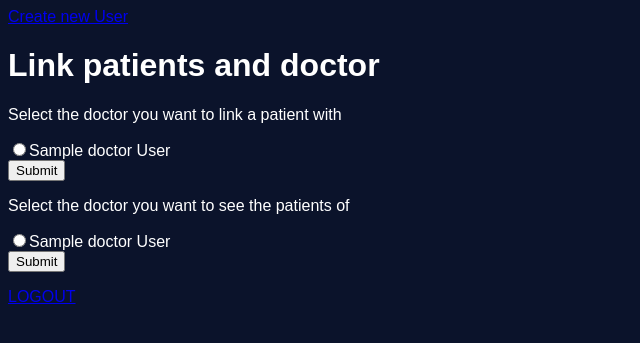
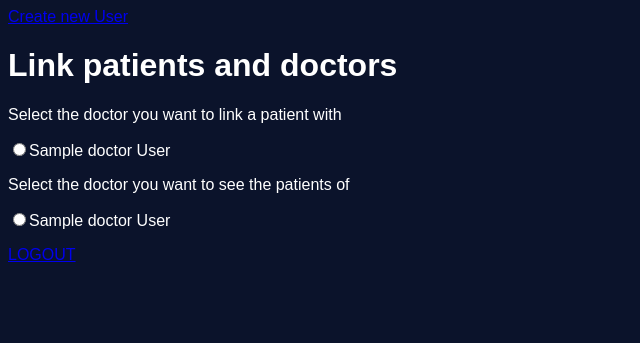
Before and after one commit to GiacomoSacco/care4u-project, a PHP site: template view/ADMlinkPatDoc.php in a window 1280 px wide. Shown: the top 343 px of the page, without its empty margins (0-640 px from the left). Run offline with PHP 8.4, Linux system fonts and the light colour scheme; the template is opened without the code that fills it: most values are stand-ins (such as "Sample title", 1, 10 or a date in 2020).

Commit message:
Added onclick radio form submit

```diff
--- a/view/ADMlinkPatDoc.php
+++ b/view/ADMlinkPatDoc.php
@@ -8,7 +8,7 @@
 
     <body>
         <a href="?page=createUser">Create new User</a>
-        <h1>Link patients and doctor</h1>
+        <h1>Link patients and doctors</h1>
 
         <!-- doctors and patients -->
         <div id="doctors">
@@ -19,39 +19,40 @@
                     echo "<p>Select the doctor you want to link a patient with</p>";
                     //printing doctors
                     foreach($doctors as $doctor){
-                        echo "<input type='radio' id='doctor' name='doctor' value='".$doctor->iduse."'>";
-                        echo "<label for='".$doctor->iduse."'>".$doctor->name." ".$doctor->surname."</label><br>";
+                        echo "<input type='radio' id='doctor' name='doctor' value='{$doctor->iduse}' onclick='this.form.submit();'>";
+                        echo "<label for='{$doctor->iduse}'>{$doctor->name} {$doctor->surname}</label><br>";
                     }
                 }else{
                     //legenda
                     echo "<p>Select the patient you want to link with the doctor <b>".$doctor_sel->name." ".$doctor_sel->surname."</b></p>";
                     //hidden fields
-                    echo "<input type='hidden' name='doctor' value='$_POST[doctor]'>";
+                    echo "<input type='hidden' name='doctor' value='{$_POST['doctor']}'>";
                     //printing patients
                     foreach($patients as $patient){
-                        echo "<input type='radio' id='patient' name='patient' value='".$patient->iduse."'>";
-                        echo "<label for='".$patient->iduse."'>".$patient->name." ".$patient->surname."</label><br>";
+                        echo "<input type='radio' id='patient' name='patient' value='{$patient->iduse}' onclick='this.form.submit();'>";
+                        echo "<label for='{$patient->iduse}'>{$patient->name} {$patient->surname}</label><br>";
                     }
                 }
 
             ?>
-                <input type="submit">
+                <!-- <input type="submit"> -->
             </form>
         </div>
         <div>
-
+            <form action='' method='POST'>
                 <?php
-                echo "<form action='' method='POST'>";
                 //legenda
                 echo "<p>Select the doctor you want to see the patients of</p>";
                 //printing doctors
                 foreach($doctors as $doctor){
-                    echo "<input type='radio' id='doctor' name='doctor_vis' value='".$doctor->iduse."'>";
-                    echo "<label for='".$doctor->iduse."'>".$doctor->name." ".$doctor->surname."</label><br>";
+                    echo "<input type='radio' id='doctor' name='doctor_vis' value='{$doctor->iduse}' onclick='this.form.submit();'>";
+                    echo "<label for='{$doctor->iduse}'>{$doctor->name} {$doctor->surname}</label><br>";
                 }
-                echo "<input type='submit'>";
-                echo "</form>";
+                //echo "<input type='submit'>";
+                ?>
+            </form>
 
+                <?php
                 if(isset($_POST["doctor_vis"])){
                     //legenda
                     echo "<p>These are the patients of <b>".$doctor_sel->name." ".$doctor_sel->surname."</b>:</p>";
```
